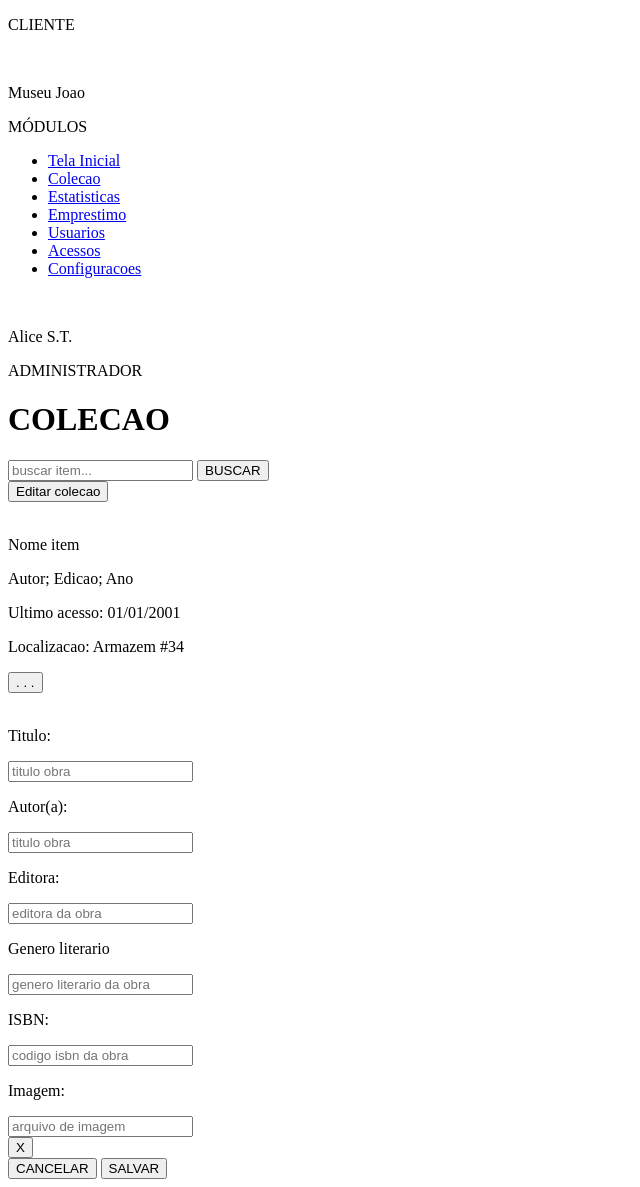
After one commit to leticia-cs/archivarius, a Flask app: page /colecao in a window 1280 px wide. The commit adds this page. Shown: the whole page, without its empty margins (0-640 px from the left). Run offline with Flask 3, Linux system fonts and the light colour scheme.

Commit message:
initial page 'colecao' and basic visualisation

```diff
--- a/app.py
+++ b/app.py
@@ -10,6 +10,10 @@ app.teardown_appcontext(close_db)
 @app.route('/acervo')
 def acervo():
     return render_template('acervo.html')
+
+@app.route('/colecao')
+def colecao():
+    return render_template('colecao.html')
 
 # API - CRUD
 # TODO: Revisar
--- a/templates/acervo.html
+++ b/templates/acervo.html
@@ -6,6 +6,7 @@
 </head>
 <body>
     <h1>Colecoes</h1>
+    <a href="{{url_for('/')}}">Ir para HOME</a>
 <h2>Acervo</h2>
     <div id="acoesAcervo">
         <button id="btnCadastrarItem">Cadastrar item</button>
--- /dev/null
+++ b/templates/colecao.html
@@ -0,0 +1,110 @@
+<!DOCTYPE html>
+<html lang="en">
+<head>
+    <meta charset="UTF-8">
+    <title>Title</title>
+</head>
+<body>
+
+  <!-- MENU -->
+  <div>
+    <!--     CLIENTE -->
+    <div>
+      <p>CLIENTE</p>
+      <div>
+        <img />
+        <p>Museu Joao</p>
+      </div>
+    </div>
+
+    <!--MODULOS-->
+    <div>
+      <p>MÓDULOS</p>
+      <ul>
+        <li><a href="#">Tela Inicial</a></li>
+        <li><a href="#">Colecao</a></li>
+        <li><a href="#">Estatisticas</a></li>
+        <li><a href="#">Emprestimo</a></li>
+        <li><a href="#">Usuarios</a></li>
+        <li><a href="#">Acessos</a></li>
+        <li><a href="#">Configuracoes</a></li>
+      </ul>
+    </div>
+
+    <!--     USUARIO -->
+    <div>
+      <img />
+      <div>
+        <p>Alice S.T.</p>
+        <p>ADMINISTRADOR</p>
+      </div>
+    </div>
+  </div>
+  <main>
+    <h1>COLECAO</h1>
+    <div>
+      <input type="text" placeholder="buscar item..." />
+      <button>BUSCAR</button>
+    </div>
+    <!--     OPCOES -->
+    <div>
+      <button>Editar colecao</button>
+    </div>
+    <!--     LISTAGEM -->
+    <div>
+      <div>
+        <img />
+        <div>
+          <p>Nome item</p>
+          <p>Autor; Edicao; Ano</p>
+        </div>
+        <div>
+          <p>Ultimo acesso: 01/01/2001</p>
+          <p>Localizacao: Armazem #34</p>
+        </div>
+        <button>. . .</button>
+      </div>
+    </div>
+  </main>
+
+<!-- EXTRA - MODAL ATUALIZAR -->
+<div>
+  <div>
+    <img />
+    <div>
+      <!--             FIELDITEM -->
+      <div>
+        <p>Titulo:</p>
+        <input type="text" placeholder="titulo obra" />
+      </div>
+      <div>
+        <p>Autor(a):</p>
+        <input type="text" placeholder="titulo obra" />
+      </div>
+      <div>
+        <p>Editora:</p>
+        <input type="text" placeholder="editora da obra" />
+      </div>
+      <div>
+        <p>Genero literario</p>
+        <input type="text" placeholder="genero literario da obra" />
+      </div>
+      <div>
+        <p>ISBN:</p>
+        <input type="number" placeholder="codigo isbn da obra" />
+      </div>
+      <div>
+        <p>Imagem:</p>
+        <input type="text" placeholder="arquivo de imagem" />
+      </div>
+    </div>
+    <button>X</button>
+  </div>
+  <div>
+    <button>CANCELAR</button>
+    <button>SALVAR</button>
+  </div>
+</div>
+
+</body>
+</html>
```
